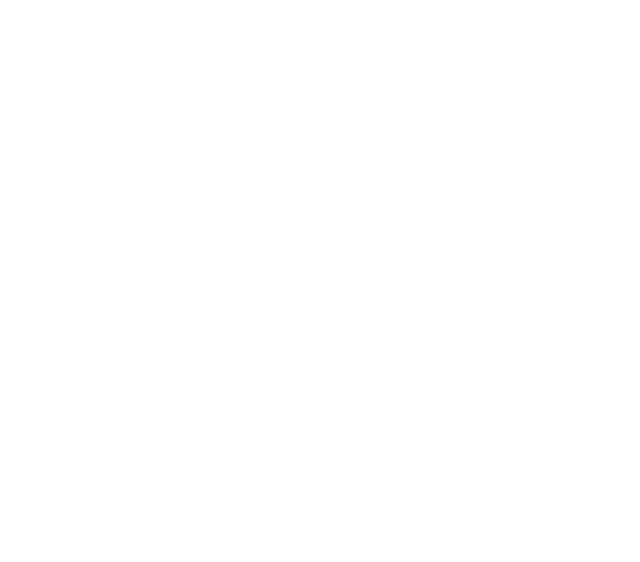
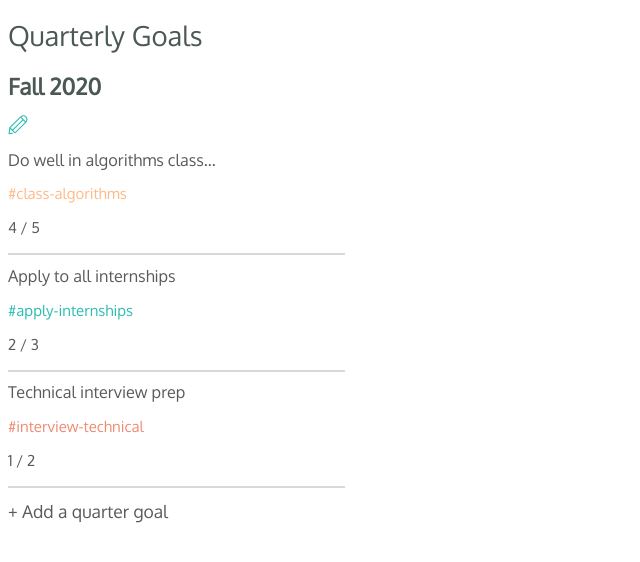
Before and after one commit to adithyagundlapalli/agundlap-lab1, a plain HTML site: page quarterly-goals/index.html in a window 1280 px wide. Shown: the whole page, without its empty margins (0-640 px from the left). Drawn offline with Linux system fonts and the light colour scheme.

Commit message:
Finished quarterly goals component.

```diff
--- a/quarterly-goals/index.html
+++ b/quarterly-goals/index.html
@@ -0,0 +1,45 @@
+<!DOCTYPE html>
+<html lang="en">
+  <head>
+    <meta charset="UTF-8" />
+    <meta name="viewport" content="width=device-width, initial-scale=1.0" />
+    <title>quarterly goals</title>
+    <link rel="stylesheet" href="styles.css" />
+    <link
+      rel="stylesheet"
+      href="https://fonts.googleapis.com/css?family=Oxygen"
+    />
+  </head>
+  <body>
+    <div class="container">
+      <div class="title">
+        <h1 class="title-name">Quarterly Goals</h1>
+        <h1 class="year">Fall 2020</h1>
+      </div>
+      <img src="Vector.svg" alt="A Pencil" />
+      <div class="list-items">
+        <div class="item">
+          <h1 class="goal">Do well in algorithms class...</h1>
+          <p class="tag1">#class-algorithms</p>
+          <p class="number">4 / 5</p>
+          <hr class="line" />
+        </div>
+        <div class="item">
+          <h1 class="goal">Apply to all internships</h1>
+          <p class="tag2">#apply-internships</p>
+          <p class="number">2 / 3</p>
+          <hr class="line" />
+        </div>
+        <div class="item">
+          <h1 class="goal">Technical interview prep</h1>
+          <p class="tag3">#interview-technical</p>
+          <p class="number">1 / 2</p>
+          <hr class="line" />
+        </div>
+        <div class="add-item">
+          <h1>+ Add a quarter goal</h1>
+        </div>
+      </div>
+    </div>
+  </body>
+</html>
--- a/quarterly-goals/styles.css
+++ b/quarterly-goals/styles.css
@@ -0,0 +1,71 @@
+body {
+  font-family: "Oxygen", sans-serif;
+}
+
+.title-name {
+  font-size: 27.5px;
+  line-height: 34.72px;
+  color: #4b5853;
+  font-weight: 400;
+}
+
+.year {
+  font-weight: 700;
+  font-size: 22.5px;
+  line-height: 28.41px;
+  color: #4b5853;
+}
+
+img {
+  width: 19.97px;
+  height: 19.99px;
+  font-weight: 400;
+}
+
+.goal {
+  font-size: 16.25px;
+  line-height: 20.52px;
+  color: #5a5a5a;
+  font-weight: 400;
+}
+
+.tag1 {
+  font-size: 15px;
+  line-height: 18.94px;
+  color: #ffb987;
+  font-weight: 400;
+}
+
+.tag2 {
+  font-size: 15px;
+  line-height: 18.94px;
+  color: #2dbdb1;
+  font-weight: 400;
+}
+
+.tag3 {
+  font-size: 15px;
+  line-height: 18.94px;
+  color: #ee8b72;
+  font-weight: 400;
+}
+
+.number {
+  font-size: 15px;
+  line-height: 18.94px;
+  color: #5a5a5a;
+  font-weight: 400;
+}
+
+.line {
+  border: 1.25px solid #00000026;
+  width: 334.57px;
+  margin: 0;
+}
+
+.add-item h1 {
+  font-size: 17.5px;
+  line-height: 22.1px;
+  color: #5a5a5a;
+  font-weight: 400;
+}
```
Also changed, not shown: datetime/index.html (+1 -1 lines), quarterly-goals/Vector.svg (added).
